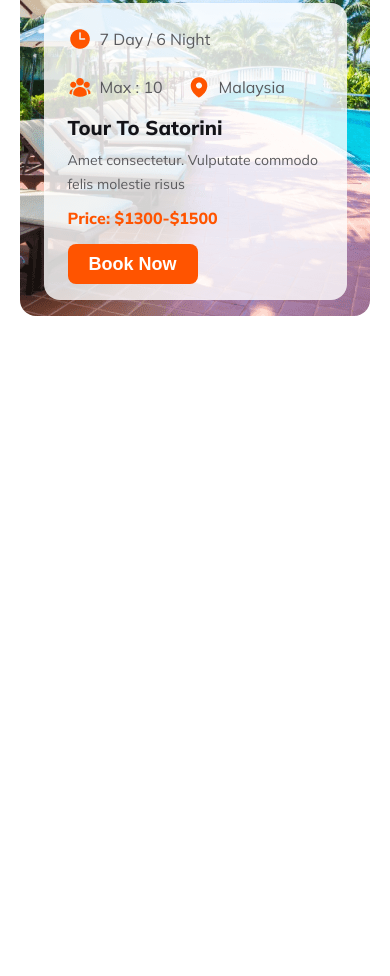
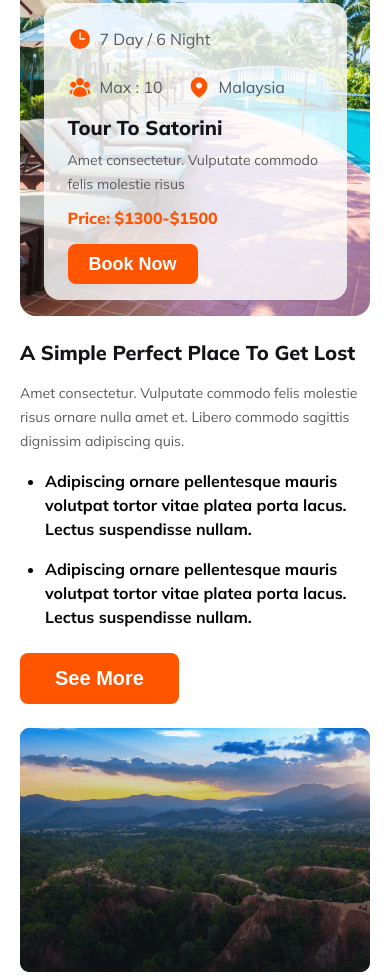
Before and after one commit to junayed0912/travel-agency-webpage-design, a plain HTML site: page index.html in a window 390 px wide. Shown: the part 5446-6422 px from the top of the page. Before the commit the page ends 5778 px from the top, so only its background shows below. Drawn offline with Linux system fonts and the light colour scheme.

Commit message:
get lost part

```diff
--- a/index.html
+++ b/index.html
@@ -230,6 +230,23 @@
             </div>
             <button class="btn-primary see-all-packages">See All Packages</button>
         </section>
+
+        <section class="get-lost">
+            <div class="get-lost-left">
+                <h2 class="get-lost-heading">A Simple Perfect Place To Get Lost</h2>
+                <p class="get-lost-para">Amet consectetur. Vulputate commodo felis molestie risus  ornare nulla amet et. Libero commodo sagittis dignissim adipiscing quis. </p>
+                <ul class="get-lost-ul">
+                    <li>Adipiscing ornare pellentesque mauris volutpat tortor vitae platea porta lacus. Lectus suspendisse nullam.</li>
+                    <li>Adipiscing ornare pellentesque mauris volutpat tortor vitae platea porta lacus. Lectus suspendisse nullam.</li>
+                </ul>
+                <button class="btn-primary">
+                    See More
+                </button>
+            </div>
+            <div class="get-lost-right">
+                <img src="Images/Group 40089.png" alt="">
+            </div>
+        </section>
     </main>
 </body>
 
--- a/styles/travel.css
+++ b/styles/travel.css
@@ -449,6 +449,43 @@ body {
     display: block;
 }
 
+/* get lost */
+.get-lost {
+    display: flex;
+    justify-content: space-between;
+    margin-top: 100px;
+}
+
+.get-lost-left {
+    max-width: 532px;
+    height: 424px;
+}
+.get-lost-right > img{
+    width: 100%;
+}
+.get-lost-heading {
+    color: var(--black);
+    font-size: 40px;
+    font-weight: 800;
+    margin-bottom: 24px;
+}
+
+.get-lost-para {
+    color: var(--graphite-gray);
+    line-height: 26px;
+    margin-bottom: 24px;
+}
+
+.get-lost-ul {
+    margin-left: 25px;
+    font-weight: bold;
+    line-height: 26px;
+    margin-bottom: 32px;
+}
+
+.get-lost-ul>li:nth-child(1) {
+    margin-bottom: 16px;
+}
 
 @media screen and (max-width: 640px) {
     body {
@@ -736,4 +773,35 @@ body {
         height: 40px;
     }
 
+    /* get lost */
+    .get-lost {
+        flex-direction: column;
+        margin-top: 24px;
+        gap: 24px;
+    }
+
+    .get-lost-left {
+        max-width: 100%;
+        height: auto;
+    }
+
+    .get-lost-heading {
+        font-size: 20px;
+        margin-bottom: 16px;
+    }
+
+    .get-lost-para {
+        line-height: 24px;
+        margin-bottom: 16px;
+        font-size: 14px;
+    }
+
+    .get-lost-ul {
+        line-height: 24px;
+        margin-bottom: 24px;
+    }
+    .get-lost-ul>li:nth-child(1) {
+        margin-bottom: 16px;
+    }
+
 }
```
